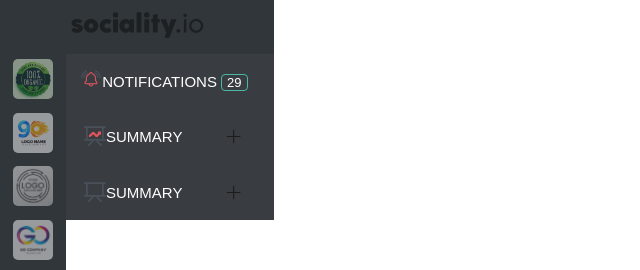
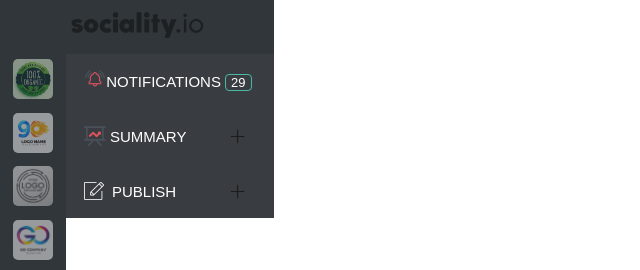
Before and after one commit to zgulen/sociality, a React (Create React App) app: page / in a window 1280 px wide. Shown: the top 270 px of the page, without its empty margins (0-640 px from the left). Built offline with nearby package versions, Linux system fonts and the light colour scheme; the HTML template or start-up script is replaced by a standard one.

Commit message:
menu going good

```diff
--- a/src/App.css
+++ b/src/App.css
@@ -45,10 +45,10 @@
 
 .panel{
   background-color: white;
-  overflow: hidden;
   display: none;
   background-color: #32363a;
-  color: #31363b;
+  color: white;
+
 }
 
 .accordion {
@@ -61,12 +61,12 @@
   text-align: left;
   outline: none;
   font-size: 15px;
-  transition: 0.4s;
+  text-indent: 4px;
 }
 .bellwave{
   position: absolute;
   top: 70px;
-  left: 81px;
+  left: 85px;
 }
 .notification{
   border: 1px solid #49b8a5;
@@ -77,6 +77,7 @@
 .summary{
   display: flex;
   align-items: center;
+  text-indent: 4px;
 }
 
 .statistic-icon{
@@ -88,3 +89,25 @@
   position: relative;
   left: 44px;
 }
+.seemore-icon2{
+  position: relative;
+  left: 54px;
+}
+.publish-list{
+  padding: 12px 0 8px 40px  ;
+  font-size: .8rem;
+}
+
+.list-items{
+  margin-top: .5rem;
+}
+
+.square{
+  width: 20px;
+  height: 20px;
+  transform: rotate(45deg);
+  background-color: #f55661;
+  position: absolute;
+  top: 205px;
+  left: 87px;
+}
--- a/src/components/Menu.jsx
+++ b/src/components/Menu.jsx
@@ -1,39 +1,44 @@
 import {useState} from "react";
 
 const Menu = () => {
-    const [accordion, setAccordion] = useState(true)
-    const [target, setTarget] = useState("")
     const handleClick = (e) => {
-        setAccordion(!accordion)
-        setTarget(e.target.id)
-        console.log(e.target.nextElementSibling.style.visibility)
+        console.log(e.target.children)
         if (e.target.nextElementSibling.style.visibility === 'visible'){
             e.target.nextElementSibling.style.visibility = 'hidden'
             e.target.nextElementSibling.style.display = 'none'
+            e.target.children[2].src = '../icons/SeeMore.png'
+            e.target.style.backgroundColor = "#393d42"
+
         }else{
+            e.target.style.backgroundColor = "#f55661"
             e.target.nextElementSibling.style.visibility = 'visible'
             e.target.nextElementSibling.style.display = 'block'
+            e.target.children[2].src = '../icons/SeeLess.png'
         }
 
     };
-    const condition = (e) =>{
-        console.log(e === target);
-        return e === target
+
+    const handleListClick = (e) =>{
+        console.log(e.target)
     }
     return (
         <div>
             <button className="accordion" id="1"><img className="bellwave" src="../icons/Shape 1.png" alt="" /><img src="../icons/Shape 2.png" alt="" /> NOTIFICATIONS <span className="notification">29</span></button><br />
             <button onClick={handleClick} className="accordion summary" id="2">
-                <img className="statistic-icon" src="../icons/summary1.png" alt="" /><img src="../icons/summary2.png" alt="" /> SUMMARY <img className="seemore-icon" src={condition("2") ? "../icons/SeeLess.png" : "../icons/SeeMore.png"} alt="plus icon" />
+                <img className="statistic-icon" src="../icons/summary1.png" alt="" /><img src="../icons/summary2.png" alt="" /> SUMMARY <img className="seemore-icon" src={"../icons/SeeMore.png"} alt="plus icon" />
             </button>
             <div className="panel">
-                asdasd
+
             </div>
             <button onClick={handleClick} className="accordion summary" id="3">
-                <img className="statistic-icon" src="../icons/summary1.png" alt="" /><img src="../icons/summary2.png" alt="" /> SUMMARY <img className="seemore-icon" src={accordion ? "../icons/SeeMore.png" : "../icons/SeeLess.png"} alt="" />
+                <img  src="../icons/publish-icon.png" alt="" /><img src="" alt="" /> PUBLISH <img className="seemore-icon2" src={"../icons/SeeMore.png"} alt="" />
             </button>
             <div className="panel">
-                Seemore
+                <div className="square"> </div>
+                <ul className="publish-list" onClick={handleListClick}>
+                    <li className="list-items">Compose</li>
+                    <li className="list-items">Feed</li>
+                </ul>
             </div>
         </div>
     );
```
Also changed, not shown: public/icons/publish-icon.png (added).
